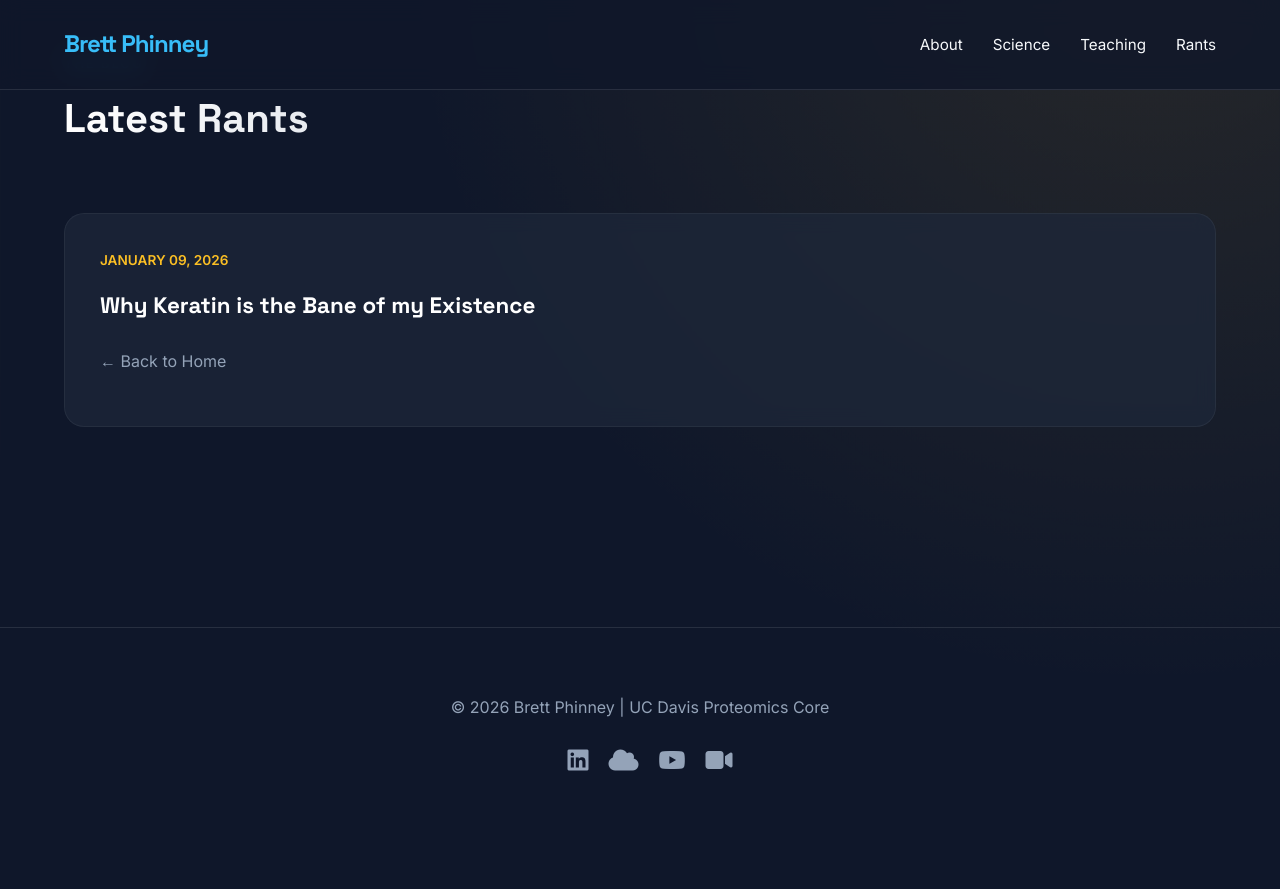
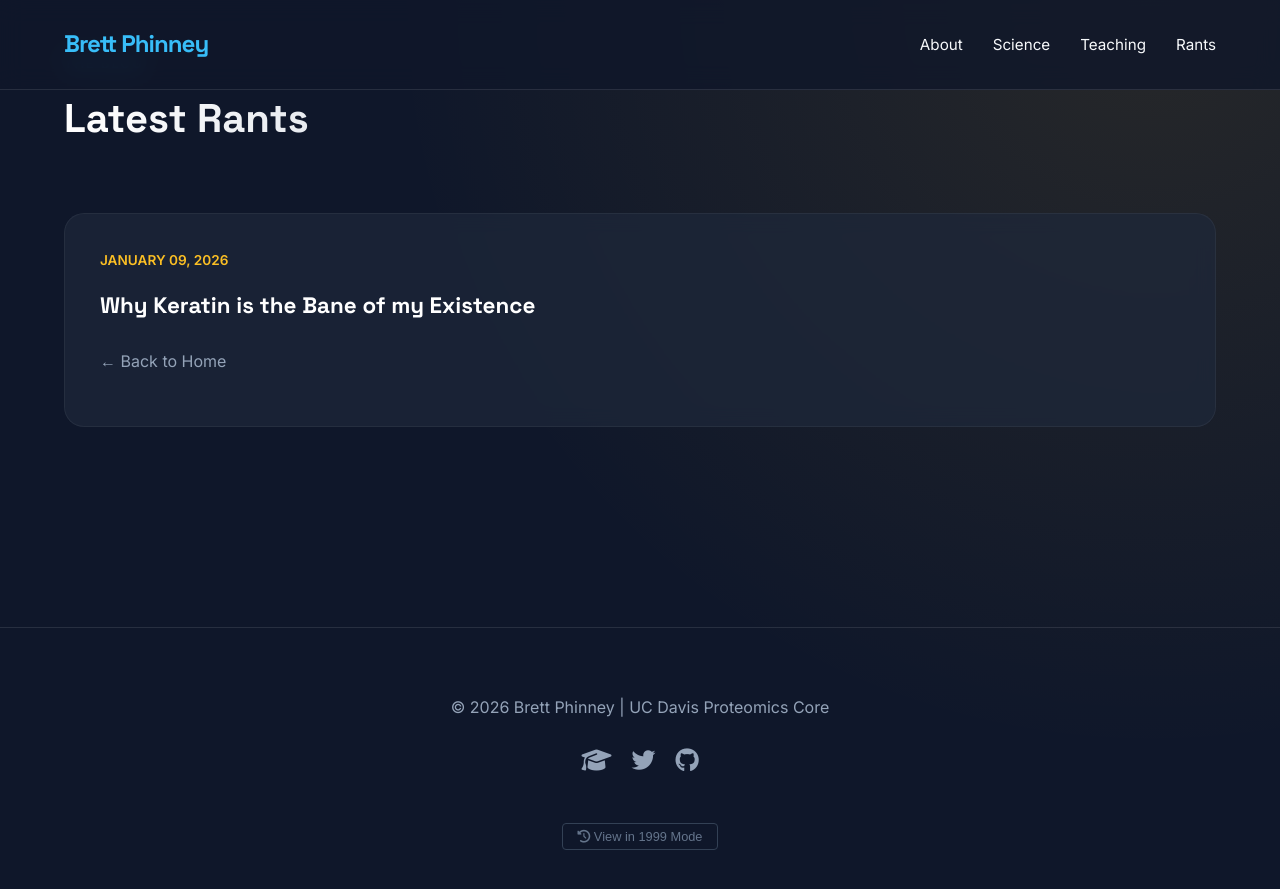
Before and after one commit to bsphinney/bsphinney.github.io, a Jekyll site: the page built from index.html, in a window 1280 px wide and 900 px high, scrolled down 3639 px. Shown: the top 889 px of the window. Built offline with Jekyll 4.4.1, drawn with Linux system fonts in a browser that asks for light colours; a style sheet for code colours, icons or effects is not loaded; before the commit the page ends 4471 px from its top, so only the background shows below that.

Commit message:
Enhance footer with links and time travel feature
Added social media links and a time travel button to the footer.

```diff
--- a/_layouts/default.html
+++ b/_layouts/default.html
@@ -129,19 +129,35 @@
 
     {{ content }}
 
-    <footer>
+<footer>
         <p>&copy; {{ site.time | date: '%Y' }} Brett Phinney | UC Davis Proteomics Core</p>
 
         <div class="footer-links">
-            <a href="https://scholar.google.com/citations?hl=en&user=2p9wV0kAAAAJ&view_op=list_works&sortby=pubdate" target="_blank" title="Google Scholar"><i class="ai ai-google-scholar"></i></a>
-            <a href="https://orcid.org/0000-0003-3870-3302" target="_blank" title="ORCID"><i class="ai ai-orcid"></i></a>
-            <a href="https://www.linkedin.com/in/brett-phinney-4776257/" target="_blank" title="LinkedIn"><i class="fab fa-linkedin"></i></a>
-            <a href="https://bsky.app/profile/ucdproteomics.bsky.social" target="_blank" title="BlueSky"><i class="fas fa-cloud"></i></a>
-            <a href="https://www.youtube.com/@UCDavisProteomics" target="_blank" title="YouTube"><i class="fab fa-youtube"></i></a>
-            <a href="https://video.ucdavis.edu/channel/UC%2BDavis%2BProteomics/316022232" target="_blank" title="AggieVideo"><i class="fas fa-video"></i></a>
-            <a href="https://www.scopus.com/authid/detail.uri?authorId=6701891999#tab=metrics" target="_blank" title="SciVal"><i class="ai ai-scopus"></i></a>
+            <a href="https://scholar.google.com/citations?hl=en&user=2p9wV0kAAAAJ" target="_blank"><i class="fas fa-graduation-cap"></i></a>
+            <a href="https://twitter.com/UCDavisProteomics" target="_blank"><i class="fab fa-twitter"></i></a>
+            <a href="https://github.com/" target="_blank"><i class="fab fa-github"></i></a>
+        </div>
+
+        <div style="margin-top: 40px;">
+            <button id="timeTravelBtn" style="background: transparent; border: 1px solid #334155; color: #64748b; padding: 5px 15px; cursor: pointer; border-radius: 4px; font-size: 0.8rem;">
+                <i class="fas fa-history"></i> View in 1999 Mode
+            </button>
         </div>
     </footer>
 
+    <script>
+        const btn = document.getElementById('timeTravelBtn');
+        btn.addEventListener('click', function() {
+            document.body.classList.toggle('geocities-mode');
+
+            if (document.body.classList.contains('geocities-mode')) {
+                btn.innerHTML = "🚫 Return to 2026";
+                alert("Welcome to the 90s! Watch out for Y2K.");
+            } else {
+                btn.innerHTML = '<i class="fas fa-history"></i> View in 1999 Mode';
+            }
+        });
+    </script>
+
 </body>
 </html>
```
